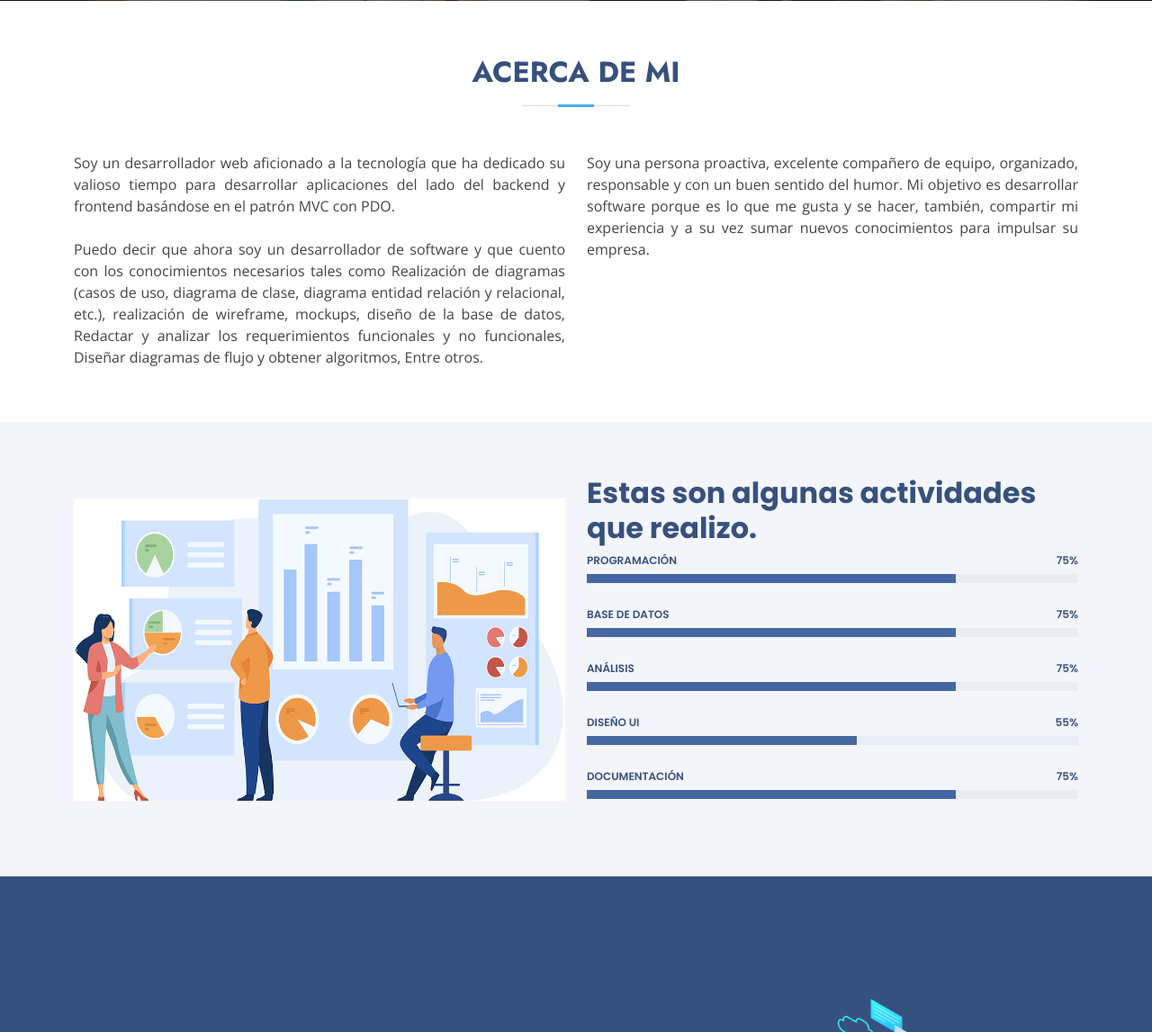
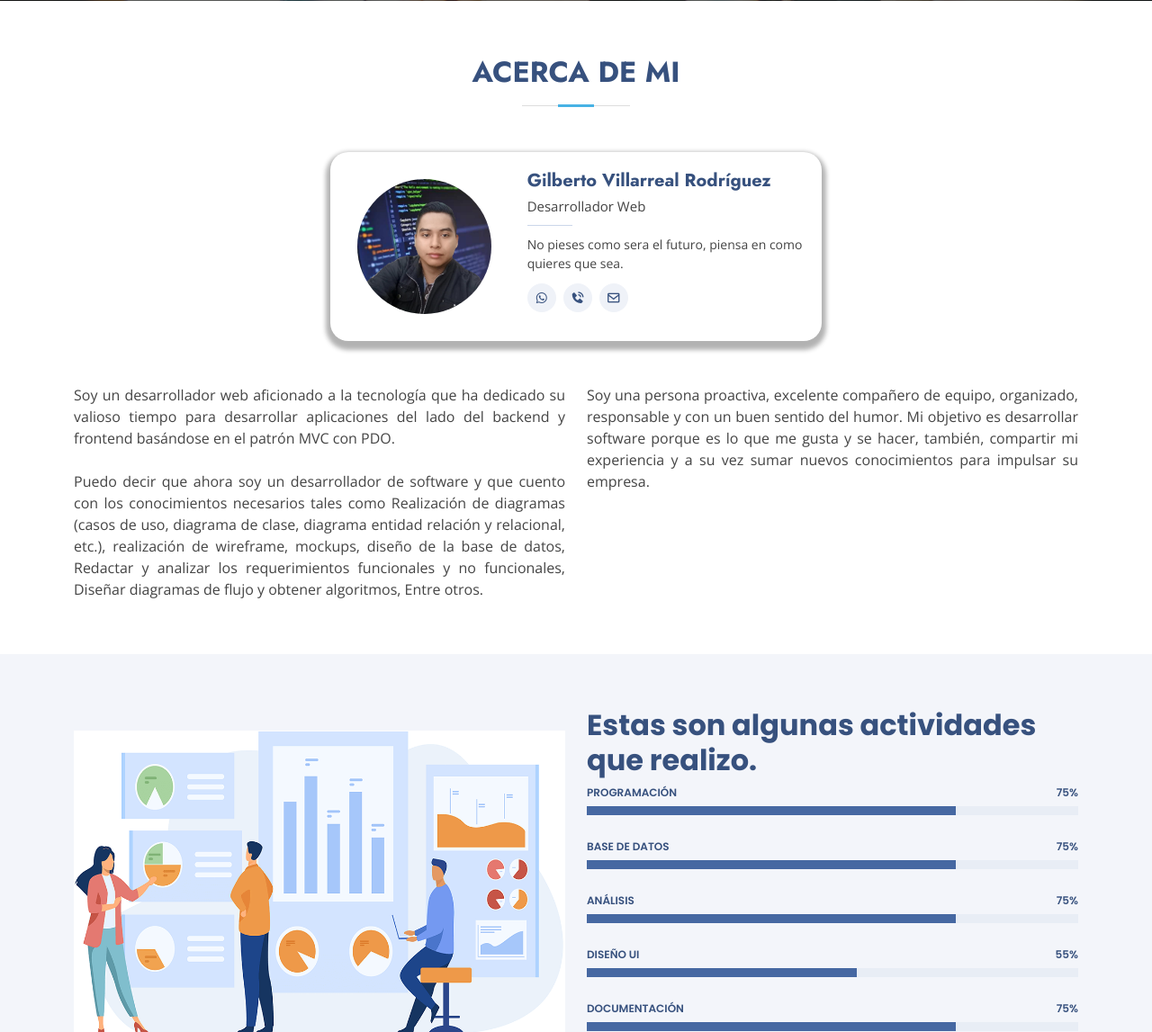
Before and after one commit to gilberto-vi-ro/gilberto, a PHP site: page / in a window 1280 px wide. Shown: the part 799-1946 px from the top of the page at 90% size. Run offline with PHP 8.4, Linux system fonts and the light colour scheme.

Commit message:
agreganddo card en about

```diff
--- a/assets/css/style.css
+++ b/assets/css/style.css
@@ -1079,6 +1079,14 @@ section {
 /*--------------------------------------------------------------
 # Portfolio
 --------------------------------------------------------------*/
+.row-bordered {
+  /* border: solid 2px #298D7A; */
+  border-radius: 20px !important;
+  -webkit-box-shadow: 0 5px 5px 5px rgba(0,0,0,0.3) !important;
+  box-shadow: 0 5px 5px 5px rgba(0,0,0,0.3) !important;
+  margin: 0px;
+  padding: 20px;
+}
 .portfolio #portfolio-flters {
   list-style: none;
   margin-bottom: 20px;
@@ -1146,11 +1154,15 @@ section {
   opacity: 0;
   position: absolute;
   left: 15px;
-  bottom: 0;
+  bottom: 20px;
+  margin-left: 16px;
+  margin-right: 16px;
+  max-height: calc(100% - 40px);
+  overflow: auto;
   z-index: 3;
   right: 15px;
   transition: all 0.3s;
-  background: rgba(55, 81, 126, 0.8);
+  background: rgba(55, 81, 126, 0.9);
   padding: 10px 15px;
   text-align: justify;
 }
@@ -1267,7 +1279,7 @@ section {
 .team .member {
   position: relative;
   box-shadow: 0px 2px 15px rgba(0, 0, 0, 0.1);
-  padding: 30px;
+
   border-radius: 5px;
   background: #fff;
   transition: 0.5s;
@@ -1276,12 +1288,18 @@ section {
 
 .team .member .pic {
   overflow: hidden;
-  width: 180px;
-  border-radius: 50%;
+  min-width: 160px;
+
+
 }
 
 .team .member .pic img {
   transition: ease-in-out 0.3s;
+  width: 150px !important;
+  object-fit: cover;
+  height: 150px !important;
+  border-radius: 50%;
+  margin: 10px;
 }
 
 .team .member:hover {
--- a/assets/js/googleTranslate.js
+++ b/assets/js/googleTranslate.js
@@ -1,6 +1,6 @@
 
  function googleTranslateElementInit() {
-    new google.translate.TranslateElement({pageLanguage: 'en', /*includedLanguages: 'en,es,ca,eu,gl,en,fr,it,pt,de',*/ layout: google.translate.TranslateElement.InlineLayout.SIMPLE, gaTrack: false,autoDisplay: false}, 'google_translate_element');
+    new google.translate.TranslateElement({pageLanguage: 'es', /*includedLanguages: 'en,es,ca,eu,gl,en,fr,it,pt,de',*/ layout: google.translate.TranslateElement.InlineLayout.SIMPLE, gaTrack: false,autoDisplay: false}, 'google_translate_element');
     setTimeout(function() {
         $("body").removeAttr("style"); //remove style of body
         $(".goog-te-gadget-icon").removeAttr("style");
--- a/index.php
+++ b/index.php
@@ -1,5 +1,3 @@
-
-
 <!DOCTYPE html>
 <html lang="en">
 
@@ -66,7 +64,9 @@
             </ul>
           </li> -->
           <li><a class="nav-link scrollto" href="#contact">Contáctame</a></li>
-          <li><div id="google_translate_element" class=" pb-2"></div></li>
+          <li>
+            <div id="google_translate_element" class=" pb-2"></div>
+          </li>
 
         </ul>
 
@@ -77,11 +77,15 @@
   </header><!-- End Header -->
 
   <!-- ======= Hero carousel Section ======= -->
-  <section id="hero-carousel" >
+  <section id="hero-carousel">
     <div class="hero-container">
       <div id="heroCarousel" class="carousel slide carousel-fade" data-bs-ride="carousel" data-bs-interval="5000">
 
-        <ol class="carousel-indicators" id="hero-carousel-indicators"><li data-bs-target="#heroCarousel" data-bs-slide-to="0" class=""></li><li data-bs-target="#heroCarousel" data-bs-slide-to="1" class="active" aria-current="true"></li><li data-bs-target="#heroCarousel" data-bs-slide-to="2" class=""></li></ol>
+        <ol class="carousel-indicators" id="hero-carousel-indicators">
+          <li data-bs-target="#heroCarousel" data-bs-slide-to="0" class=""></li>
+          <li data-bs-target="#heroCarousel" data-bs-slide-to="1" class="active" aria-current="true"></li>
+          <li data-bs-target="#heroCarousel" data-bs-slide-to="2" class=""></li>
+        </ol>
 
         <div class="carousel-inner" role="listbox">
 
@@ -111,7 +115,9 @@
           <div class="carousel-item" style="background-image: url(assets/img/slide/slide-3.jpg);">
             <div class="carousel-container">
               <div class="carousel-content">
-                <h2 class="animate__animated animate__fadeInDown">< ¡Programando lo imposible! /></h2>
+                <h2 class="animate__animated animate__fadeInDown">
+                  < ¡Programando lo imposible! />
+                </h2>
                 <!-- <p class="animate__animated animate__fadeInUp">Ut velit est quam dolor ad a aliquid qui aliquid. Sequi ea ut et est quaerat sequi nihil ut aliquam. Occaecati alias dolorem mollitia ut. Similique ea voluptatem. Esse doloremque accusamus repellendus deleniti vel. Minus et tempore modi architecto.</p> -->
                 <a href="#contact" class="btn-get-started animate__animated animate__fadeInUp scrollto">Contáctame</a>
               </div>
@@ -145,7 +151,36 @@
             <h2>Acerca de mi</h2>
           </div>
 
+          <div class="row content team d-flex justify-content-center ">
+            <div class="col-lg-6" data-aos="zoom-in" data-aos-delay="100">
+              <div class="member d-flex align-items-start row-bordered">
+                <div class="row g-0 d-flex justify-content-center">
+                  <div class="col-md-4 col-lg-4 ">
+                    <div class="pic d-flex justify-content-center">
+                      <img src="assets/img/gl.jpg" class="" alt="">
+                    </div>
+                  </div>
+                  <div class="col-md-8 col-lg-8 member-info">
+                    <h4>Gilberto Villarreal Rodríguez</h4>
+                    <span>Desarrollador Web</span>
+                    <p>No pieses como sera el futuro, piensa en como quieres que sea.</p>
+                    <div class="social">
+                      <a href="#contact"><i class="bx bxl-whatsapp"></i></a>
+                      <a href="#contact"><i class="bx bxs-phone-call"></i></a>
+                      <a href="#contact"><i class="bx bx-envelope"></i></a>
+                    </div>
+                  </div>
+                </div>
+              </div>
+            </div>
+          </div>
+          <br>
+          <br>
+
+
+
           <div class="row content">
+
             <div class="col-lg-6">
               <p style="text-align: justify;">
                 Soy un desarrollador web aficionado a la tecnología que ha dedicado su valioso tiempo para desarrollar aplicaciones del lado del backend y frontend basándose en el patrón MVC con PDO.
@@ -191,7 +226,7 @@
                 </div>
 
                 <div class="progress">
-                  <span class="skill">Base de datos  <i class="val">75%</i></span>
+                  <span class="skill">Base de datos <i class="val">75%</i></span>
                   <div class="progress-bar-wrap">
                     <div class="progress-bar" role="progressbar" aria-valuenow="75" aria-valuemin="0" aria-valuemax="100"></div>
                   </div>
@@ -340,6 +375,7 @@
         <div class="row portfolio-container" data-aos="fade-up" data-aos-delay="200">
 
           <div class="col-lg-4 col-md-6 portfolio-item filter-desktop">
+            <div class="row-bordered">
               <h4 class="portfolio-title">Punto de venta</h4>
               <div class="portfolio-img"><img src="assets/img/portfolio/spv.png" class="img-fluid" alt=""></div>
               <div class="portfolio-info">
@@ -349,8 +385,10 @@
                 <!-- <a href="portfolio-details.html" target="_blank" class="details-link" title="More Details"><i class="bx bx-show"></i></a> -->
               </div>
             </div>
+          </div>
 
           <div class="col-lg-4 col-md-6 portfolio-item filter-movil">
+            <div class="row-bordered">
               <h4 class="portfolio-title">Pendiente</h4>
               <div class="portfolio-img"><img src="assets/img/portfolio/portfolio-4.jpg" class="img-fluid" alt=""></div>
               <div class="portfolio-info">
@@ -360,8 +398,10 @@
                 <!-- <a href="portfolio-details.html" target="_blank" class="details-link" title="More Details"><i class="bx bx-show"></i></a> -->
               </div>
             </div>
+          </div>
 
           <div class="col-lg-4 col-md-6 portfolio-item filter-web">
+            <div class="row-bordered">
               <h4 class="portfolio-title">OrganizApp</h4>
               <div class="portfolio-img"><img src="assets/img/portfolio/organizapp.png" class="img-fluid" alt=""></div>
               <a href="https://proyecto-ti.com/organizapp/login" target="_blank">
@@ -373,8 +413,10 @@
                 </div>
               </a>
             </div>
+          </div>
 
           <div class="col-lg-4 col-md-6 portfolio-item filter-web">
+            <div class="row-bordered">
               <h4 class="portfolio-title">Datacapt</h4>
               <div class="portfolio-img"><img src="assets/img/portfolio/datacapt.png" class="img-fluid" alt=""></div>
               <a href="https://proyecto-ti.com/datacapt-cni" target="_blank">
@@ -386,8 +428,10 @@
                 </div>
               </a>
             </div>
+          </div>
 
           <div class="col-lg-4 col-md-6 portfolio-item filter-web">
+            <div class="row-bordered">
               <h4 class="portfolio-title">Backup-Restore</h4>
               <div class="portfolio-img"><img src="assets/img/portfolio/backup-restore-gl.png" class="img-fluid" alt=""></div>
               <a href="https://proyecto-ti.com/backup-restore" target="_blank">
@@ -399,9 +443,11 @@
                 </div>
               </a>
             </div>
+          </div>
 
 
           <div class="col-lg-4 col-md-6 portfolio-item filter-web">
+            <div class="row-bordered">
               <h4 class="portfolio-title">Tienda-gl</h4>
               <div class="portfolio-img"><img src="assets/img/portfolio/tienda-gl.png" class="img-fluid" alt=""></div>
               <a href="https://proyecto-ti.com/tienda-gl/login" target="_blank">
@@ -412,6 +458,7 @@
                   <a href="https://proyecto-ti.com/tienda-gl/login" target="_blank" class="details-link" title="More Details"><i class="bx bx-show"></i></a>
                 </div>
               </a>
+            </div>
           </div>
 
 
@@ -450,7 +497,6 @@
           <div class="col-md-6 d-flex align-items-stretch">
             <div class="info">
 
-
               <a href="mailto:gilberto.vi.ro@gmail.com?Subject=Web%20Developer%20GL">
                 <div class="email">
                   <i class="bx bx-envelope"></i>
@@ -460,14 +506,14 @@
               </a>
 
               <div class="phone">
-                  <i class="bx bxs-phone-call" ></i>
+                <i class="bx bxs-phone-call"></i>
                 <h4>Telefono:</h4>
                 <p>+52 919 153 8136</p>
               </div>
 
               <a href="https://wa.me/529191538136" target="_blank">
                 <div class="phone">
-                    <i class="bx bxl-whatsapp" ></i>
+                  <i class="bx bxl-whatsapp"></i>
                   <h4>Whatsapp:</h4>
                   <p>+52 919 153 8136</p>
                 </div>
```
Lines whose indentation alone changed are shown as unchanged.
